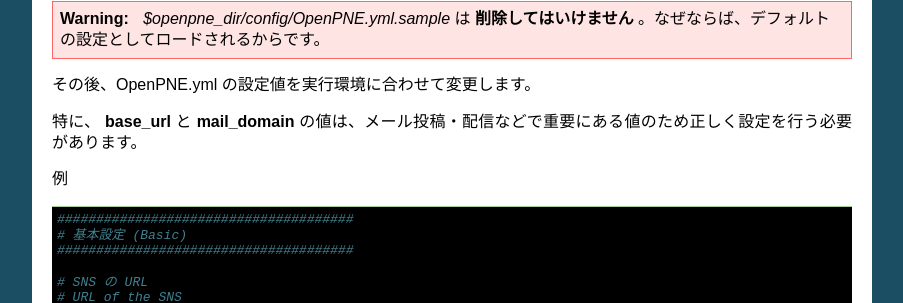
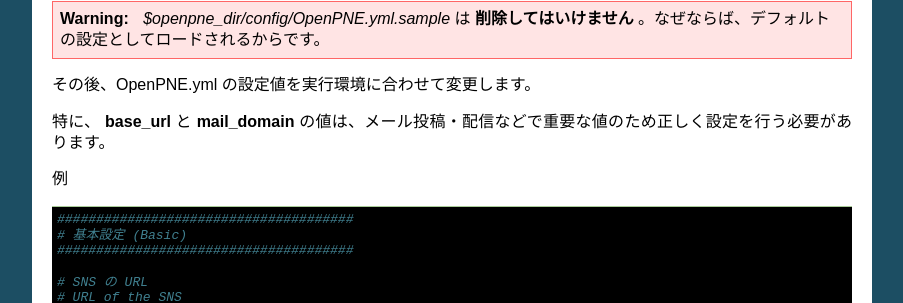
Before and after one commit to kawahara/OpenPNE3_6_AdventCalendar, a Sphinx documentation site: the page built from source/doc/02_setup1.rst, in a window 1280 px wide and 900 px high, scrolled down 1507 px. Shown: the part 147-450 px from the top of the window, without its empty margins (198-1101 px from the left). Built offline with Sphinx 7.4.7, drawn with Linux system fonts in a browser that asks for light colours.

Commit message:
2日目修正

```diff
--- a/source/doc/02_setup1.rst
+++ b/source/doc/02_setup1.rst
@@ -100,7 +100,7 @@
 
 その後、OpenPNE.yml の設定値を実行環境に合わせて変更します。
 
-特に、 **base_url** と **mail_domain** の値は、メール投稿・配信などで重要にある値のため正しく設定を行う必要があります。
+特に、 **base_url** と **mail_domain** の値は、メール投稿・配信などで重要な値のため正しく設定を行う必要があります。
 
 
 例 ::
```
